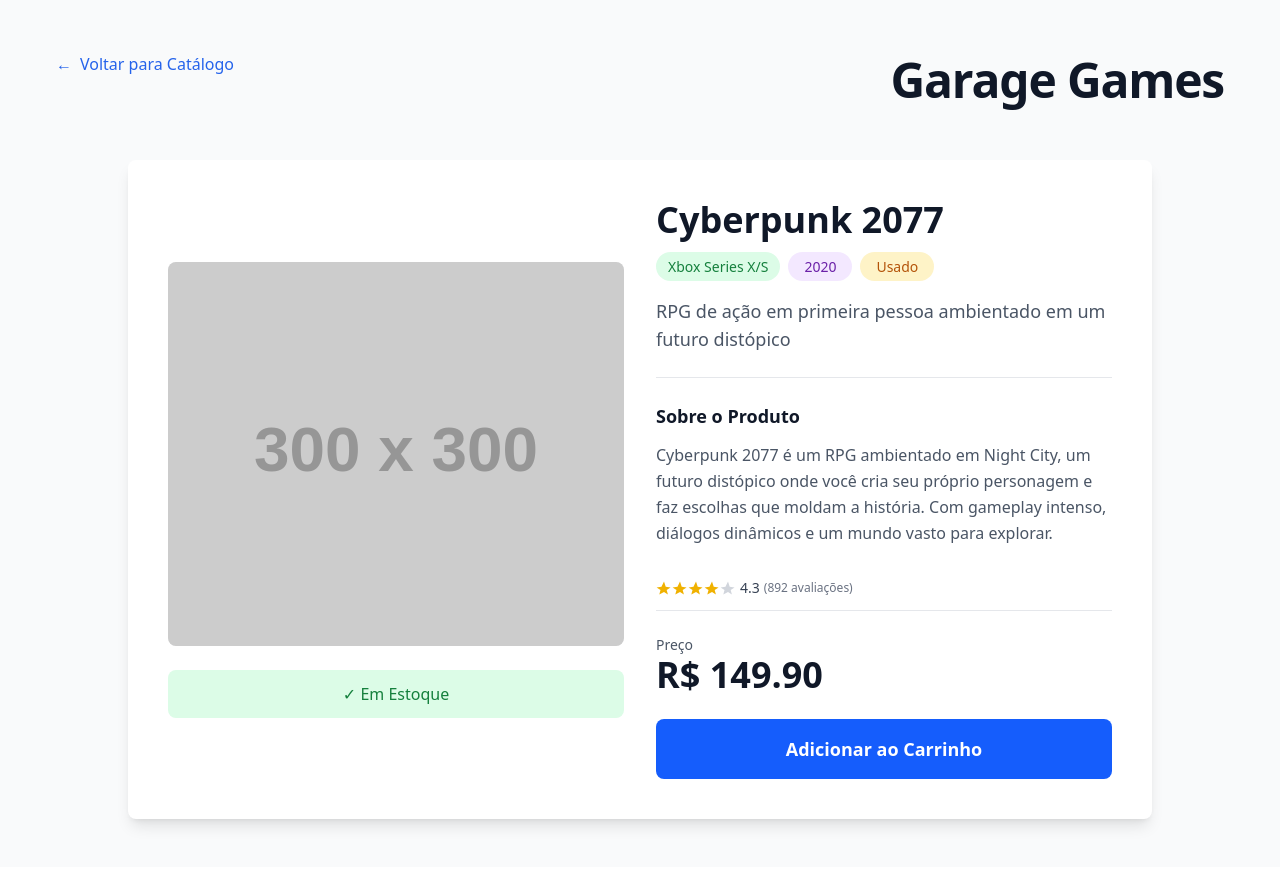
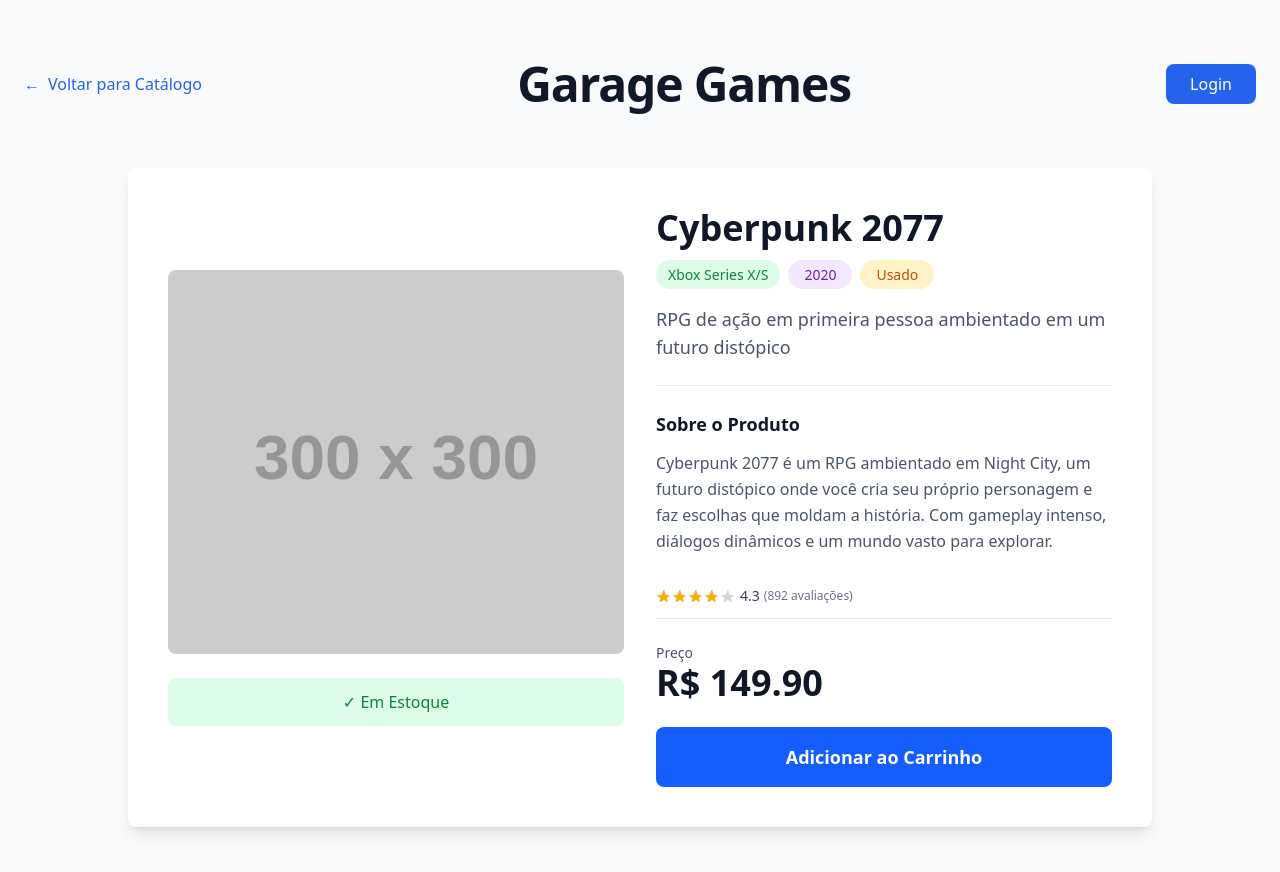
Before and after one commit to cebindani/reskilling-next-products-catalog, a Next.js app: page /products/cyberpunk-2077 in a window 1280 px wide. Shown: the top 872 px of the page. Built offline with nearby package versions, Linux system fonts and the light colour scheme.

Commit message:
feat(Header): add Header component with styles and authentication buttons

```diff
--- a/app/components/BackButton.tsx
+++ b/app/components/BackButton.tsx
@@ -14,7 +14,6 @@
     alignItems: 'center',
     gap: '0.5rem',
     minHeight: '2rem',
-    marginBottom: '2rem',
     transition: 'color 0.2s',
   };
 
--- /dev/null
+++ b/app/components/Header.module.css
@@ -0,0 +1,97 @@
+.header {
+    display: flex;
+    justify-content: space-between;
+    align-items: center;
+    padding-left: 1.5rem;
+    padding-right: 1.5rem;
+    margin-bottom: 3rem;
+    text-align: center;
+}
+
+.header__navigation {
+    flex-shrink: 0;
+}
+
+/* Element: header__title */
+.header__title {
+    font-size: 2.25rem;
+    font-weight: 700;
+    letter-spacing: -0.025em;
+    color: #111827;
+    flex-grow: 1;
+}
+
+@media (min-width: 768px) {
+    .header__title {
+        font-size: 3rem;
+    }
+}
+
+/* Dark mode for title */
+@media (prefers-color-scheme: dark) {
+    .header__title {
+        color: #ffffff;
+    }
+}
+
+.header__auth {
+    display: flex;
+    gap: 1rem;
+    align-items: center;
+}
+
+.header__authStatus {
+    font-size: 0.875rem;
+    color: #4b5563;
+}
+
+@media (prefers-color-scheme: dark) {
+    .header__authStatus {
+        color: #9ca3af;
+    }
+}
+
+.header__button {
+    border-radius: 0.5rem;
+    padding: 0.5rem 1.5rem;
+    font-weight: 500;
+    cursor: pointer;
+    border: none;
+    transition: background-color 0.2s;
+    text-decoration: none;
+    display: inline-block;
+    text-align: center;
+}
+
+.header__buttonLogin {
+    background-color: #2563eb;
+    color: #ffffff;
+}
+
+.header__buttonLogin:hover {
+    background-color: #1d4ed8;
+}
+
+.header__buttonLogout {
+    background-color: #dc2626;
+    color: #ffffff;
+}
+
+.header__buttonLogout:hover {
+    background-color: #b91c1c;
+}
+
+.header__buttonProfile {
+    background-color: #374151;
+    color: #ffffff;
+}
+
+.header__buttonProfile:hover {
+    background-color: #1f2937;
+}
+
+.header__authGroup {
+    display: flex;
+    align-items: center;
+    gap: 1rem;
+}
--- a/app/components/Header.tsx
+++ b/app/components/Header.tsx
@@ -1,29 +1,53 @@
+'use client';
+import { useEffect, useState } from 'react';
 import Link from 'next/link';
+import BackButton from '@/components/BackButton';
+import { useAuth } from '@/src/contexts/AuthContext';
+import styles from './Header.module.css';
 
 export default function Header() {
-  const backButtonStyle = {
-    textDecoration: 'none',
-    color: '#2563eb',
-    fontWeight: '500',
-    cursor: 'pointer',
-    display: 'inline-flex',
-    alignItems: 'center',
-    gap: '0.5rem',
-    minHeight: '2rem',
-    marginBottom: '2rem',
-    transition: 'color 0.2s',
-  };
+  const { isAuthenticated, logout } = useAuth();
+  const [mounted, setMounted] = useState(false);
+
+  useEffect(() => {
+    setMounted(true);
+  }, []);
+
+  if (!mounted) return null;
 
   return (
-    <header className="ps-6 pe-6 mb-12 text-center flex justify-between items-center">
-      <Link role="button" aria-roledescription="Voltar" href="/" style={backButtonStyle}>
-        <span>←</span>
-        <span>Voltar para Catálogo</span>
-      </Link>
+    <header className={styles.header}>
+      <div className={styles.header__navigation}>
+        <BackButton label="Voltar para Catálogo" />
+      </div>
 
-      <span className="text-4xl font-bold tracking-tight text-gray-900 dark:text-white md:text-5xl">
-        Garage Games
-      </span>
+      <h1 className={styles.header__title}>Garage Games</h1>
+
+      <div className={styles.header__auth}>
+        {!isAuthenticated ? (
+          <Link
+            href="/login"
+            className={`${styles.header__button} ${styles.header__buttonLogin}`}
+          >
+            Login
+          </Link>
+        ) : (
+          <div className={styles.header__authGroup}>
+            <Link
+              href="/profile"
+              className={`${styles.header__button} ${styles.header__buttonProfile}`}
+            >
+              Perfil
+            </Link>
+            <button
+              onClick={logout}
+              className={`${styles.header__button} ${styles.header__buttonLogout}`}
+            >
+              Logout
+            </button>
+          </div>
+        )}
+      </div>
     </header>
   );
 }
--- a/app/products/[slug]/page.tsx
+++ b/app/products/[slug]/page.tsx
@@ -49,9 +49,8 @@
 
   return (
     <main className="min-h-screen bg-gray-50 py-12 dark:bg-gray-900">
+      <Header />
       <div className="mx-auto px-4 sm:px-6 lg:px-8">
-        <Header />
-
         <div className="mx-auto max-w-5xl overflow-hidden rounded-lg bg-white shadow-lg dark:bg-gray-800">
           <div className="grid gap-8 p-6 md:grid-cols-2 md:p-10">
             <div className="flex flex-col items-center justify-center">
```
